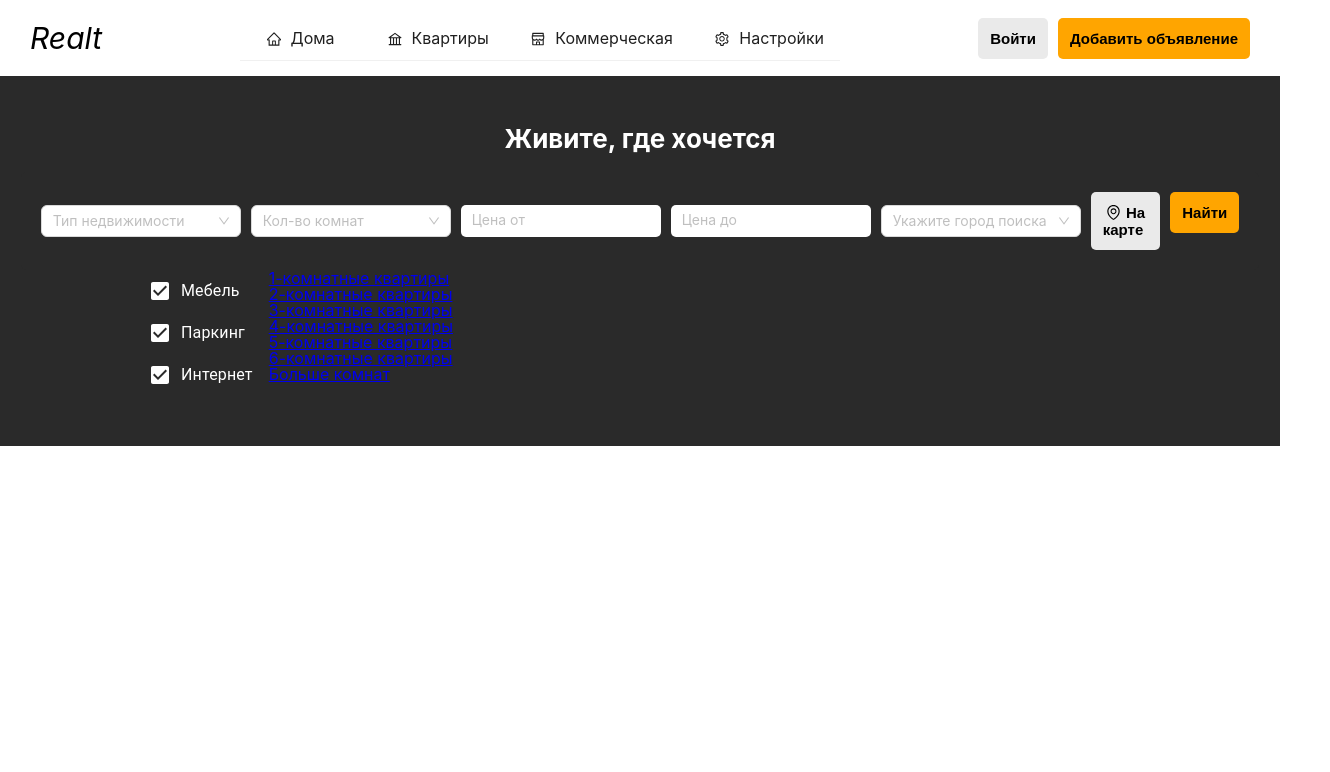
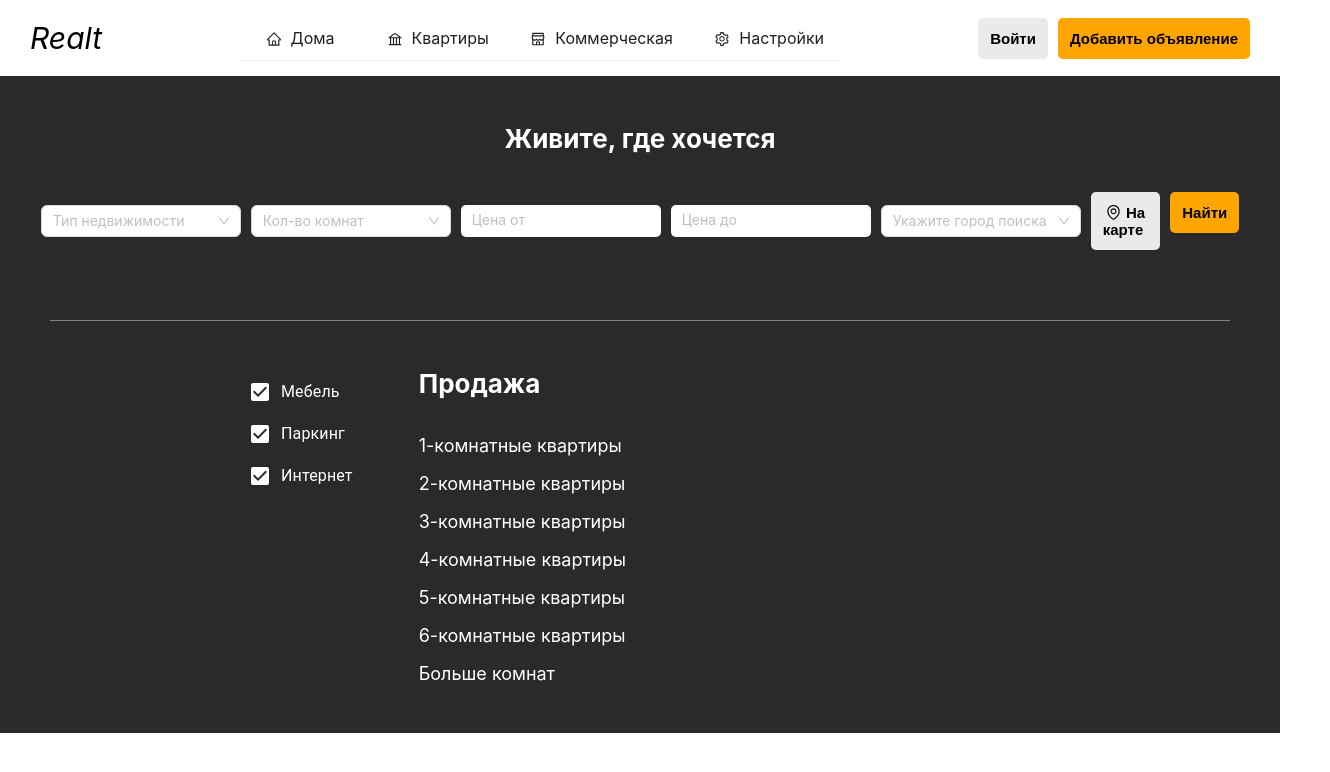
Before and after one commit to KirillTarasenk0/rental-app-frontend, a React (Create React App) app: page / in a window 1280 px wide. Shown: the top 772 px of the page, 1330 px wide, since content can reach past the window. Built offline with nearby package versions, Linux system fonts and the light colour scheme.

Commit message:
FlatSaleLinks component was finished

```diff
--- a/src/components/flatSaleLinks/FlatSaleLinks.jsx
+++ b/src/components/flatSaleLinks/FlatSaleLinks.jsx
@@ -4,27 +4,28 @@ import {Link} from "react-router-dom";
 export const FlatSaleLinks = () => {
     return (
       <>
-          <div>
+          <div className="flat__links-container">
+              <h2>Продажа</h2>
               <div>
-                  <Link to={''}>1-комнатные квартиры</Link>
+                  <Link className="flat__link" to={''}>1-комнатные квартиры</Link>
               </div>
               <div>
-                  <Link to={''}>2-комнатные квартиры</Link>
+                  <Link className="flat__link" to={''}>2-комнатные квартиры</Link>
               </div>
               <div>
-                  <Link to={''}>3-комнатные квартиры</Link>
+                  <Link className="flat__link" to={''}>3-комнатные квартиры</Link>
               </div>
               <div>
-                  <Link to={''}>4-комнатные квартиры</Link>
+                  <Link className="flat__link" to={''}>4-комнатные квартиры</Link>
               </div>
               <div>
-                  <Link to={''}>5-комнатные квартиры</Link>
+                  <Link className="flat__link" to={''}>5-комнатные квартиры</Link>
               </div>
               <div>
-                  <Link to={''}>6-комнатные квартиры</Link>
+                  <Link className="flat__link" to={''}>6-комнатные квартиры</Link>
               </div>
               <div>
-                  <Link to={''}>Больше комнат</Link>
+                  <Link className="flat__link" to={''}>Больше комнат</Link>
               </div>
           </div>
       </>
--- a/src/components/flatSaleLinks/FlatSaleLinks.scss
+++ b/src/components/flatSaleLinks/FlatSaleLinks.scss
@@ -0,0 +1,22 @@
+.flat__links-container {
+  display: flex;
+  flex-direction: column;
+  align-items: flex-start;
+  gap: 20px;
+  h2 {
+    font-size: 26px;
+    color: #ffffff;
+    font-weight: bold;
+    margin-bottom: 20px;
+  }
+  div {
+    .flat__link {
+      text-decoration: none; // Remove the underline
+      color: #ffffff; // Set the color to white
+      font-size: 18px; // Increase the font size
+      &:hover {
+        color: #000000;
+      }
+    }
+  }
+}
--- a/src/pages/home/Home.scss
+++ b/src/pages/home/Home.scss
@@ -15,7 +15,12 @@
     display: flex;
     flex-direction: row;
     justify-content: flex-start;
+    gap: 50px;
     width: 100%;
     padding-left: 200px;
+    padding-top: 50px;
+    margin-top: 50px;
+    border-top: 1px solid #818080;
+    box-sizing: border-box;
   }
 }
```
